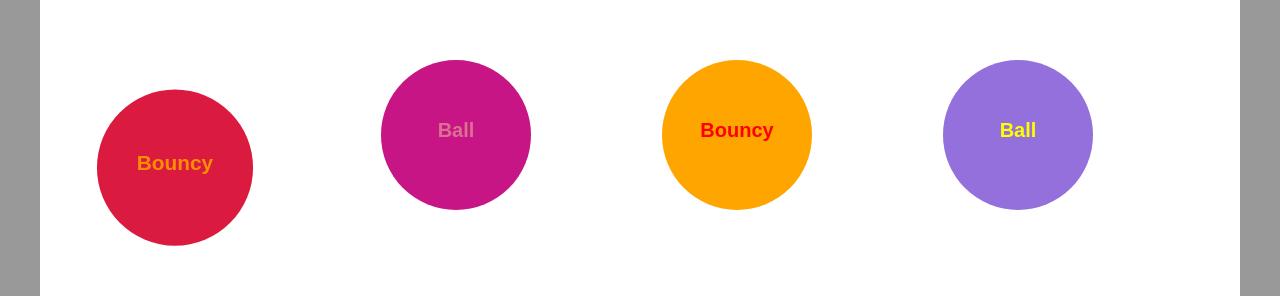
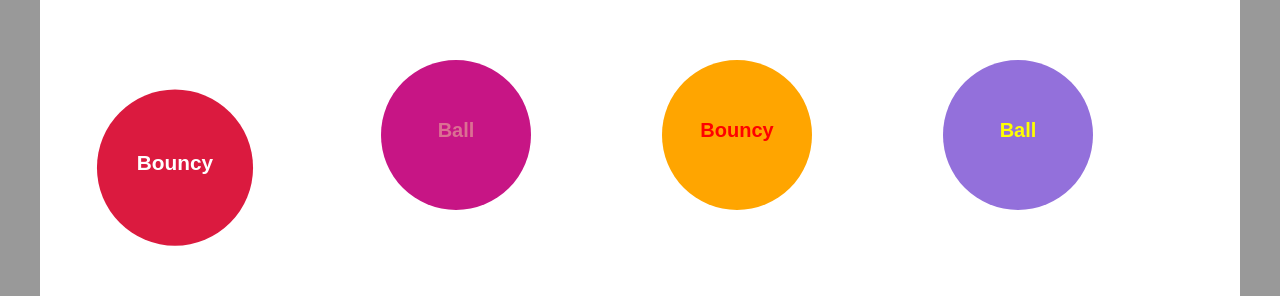
Before and after one commit to thepuentener/thepuentener.github.io, a plain HTML site: page css-animation/index.html in a window 1280 px wide. Shown: the top 296 px of the page. Drawn offline with Linux system fonts and the light colour scheme.

Commit message:
Add files via upload

```diff
--- a/css-animation/style.css
+++ b/css-animation/style.css
@@ -38,8 +38,8 @@ body{
 	line-height: 100px;
    font-size:20px;
 	font-weight: bolder;
-   color: darkorange;
-   background-color: yellow;
+  background-color: orangered;
+	color: white;
    padding:20px;
    width:150px;
    height:150px;
```
